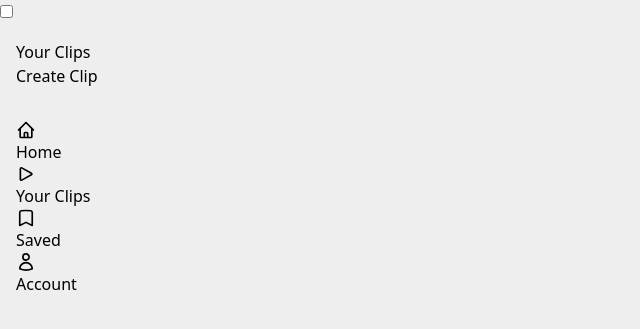
After one commit to AmyJaneUCCS/CS-3300-Project, a Django app: page /user/yourclips in a window 1280 px wide. The commit adds this page. Shown: the top 329 px of the page, without its empty margins (0-640 px from the left). Run offline with Django 4.2, Linux system fonts and the light colour scheme; some libraries are stand-ins or nearby versions.

Commit message:
areilly: Anyone can create, modify, and delete clips

```diff
--- a/cs3300_project/forms.py
+++ b/cs3300_project/forms.py
@@ -1,2 +1,8 @@
 from django.forms import ModelForm
+from .models import Clip
+
 # Create forms here
+class ClipForm(ModelForm):
+    class Meta:
+        model = Clip
+        fields = ('title', 'game', 'description')
--- /dev/null
+++ b/cs3300_project/templates/cs3300_project/yourclips.html
@@ -0,0 +1,20 @@
+<!-- inherit from base.html -->
+{% extends "cs3300_project/base_template.html" %}
+
+<!-- Replace block content in base_template.html -->
+{% block content %}
+<h1>Your Clips</h1>
+
+<!-- Give the user the oppurtunity to create a clip -->
+<p>
+  <a
+    class="btn btn-primary"
+    href="{% url 'create_clip' user.id %}"
+    role="button"
+    >Create Clip</a
+  >
+</p>
+
+<!-- Show the user all the clips they have created, if they have any -->
+
+{% endblock %}
--- a/cs3300_project/urls.py
+++ b/cs3300_project/urls.py
@@ -13,6 +13,9 @@ urlpatterns = [
     path('clips/<int:pk>', ClipDetailView.as_view(), name='clip-detail'),
     path('user/<int:user_id>/', views.account, name='account'), # Accessing someone else's account
     path('user/', views.yourAccount, name='yourAccount'), # Accessing your own account
-    path('user/clips', views.yourClips, name='yourClips'), # Accessing your own clips
+    path('user/yourclips', views.yourClips, name='yourClips'), # Accessing your own clips
+    path('user/<int:user_id>/create_clip/', views.createClip, name='create_clip'), # Creating a clip
+    path('user/<int:user_id>/update_clip/<int:clip_id>', views.updateClip, name='update_clip'), # Updating a clip
+    path('user/<int:user_id>/delete_clip/<int:clip_id>', views.deleteClip, name='delete_clip'), # Deleting a clip
     path('user/saved', views.yourSaved, name='yourSaved'), # Accessing your saved clips
 ]
--- a/cs3300_project/views.py
+++ b/cs3300_project/views.py
@@ -1,6 +1,7 @@
 from django.shortcuts import redirect, render
 from django.views import generic
 
+from cs3300_project.forms import ClipForm
 from .models import Clip, User
 
 class ClipListView(generic.ListView):
@@ -21,7 +22,59 @@ def yourAccount(request):
     return account(request, 1)
 
 def yourClips(request):
-    return render(request, 'cs3300_project/clips.html')
+    return render(request, 'cs3300_project/yourclips.html')
 
 def yourSaved(request):
     return render(request, 'cs3300_project/saved.html')
+
+def createClip(request, user_id):
+    form = ClipForm()
+    user = User.objects.get(pk=user_id)
+
+    if request.method == 'POST':
+        # Create a new dictionary with form data and clip_id
+        clip_data = request.POST.copy()
+        clip_data['user_id'] = user_id
+
+        form = ClipForm(clip_data)
+        if form.is_valid():
+            # Save the form without committing to the database
+            clip = form.save(commit=False)
+            # Set the user relationship
+            clip.user = user
+            clip.save()
+
+            # Redirect back to the your clips page
+            return redirect('yourClips')
+
+    context = {'form': form}
+    return render(request, 'cs3300_project/clip_form.html', context)
+
+def updateClip(request, user_id, clip_id):
+    clip = Clip.objects.get(pk=clip_id)
+    form = ClipForm(instance=clip)
+
+    if request.method == 'POST':
+        clip_data = request.POST.copy()
+        form=ClipForm(clip_data, instance=clip) # Autofills the data
+
+        if form.is_valid():
+            clip.title=form.cleaned_data['title']
+            clip.game=form.cleaned_data['game']
+            clip.description=form.cleaned_data['description']
+            clip.save()
+            return redirect('yourClips')
+
+    context = {'form': form, 'clip': clip}
+    return render(request, 'cs3300_project/clip_form.html', context)
+
+def deleteClip(request, user_id, clip_id):
+    form = ClipForm()
+    clip = Clip.objects.get(pk=clip_id)
+
+    if request.method == 'POST':
+        clip.delete()
+        return redirect('yourClips')
+
+    context = {'form': form, 'clip': clip}
+    return render(request, 'cs3300_project/clip_delete_form.html', context)
```
Also changed, not shown: cs3300_project/templates/cs3300_project/clip_delete_form.html (added, +18 -0 lines), cs3300_project/templates/cs3300_project/clip_detail.html (+20 -1 lines), cs3300_project/templates/cs3300_project/clip_form.html (added, +11 -0 lines), cs3300_project/templates/cs3300_project/clips.html (deleted, +0 -8 lines).
